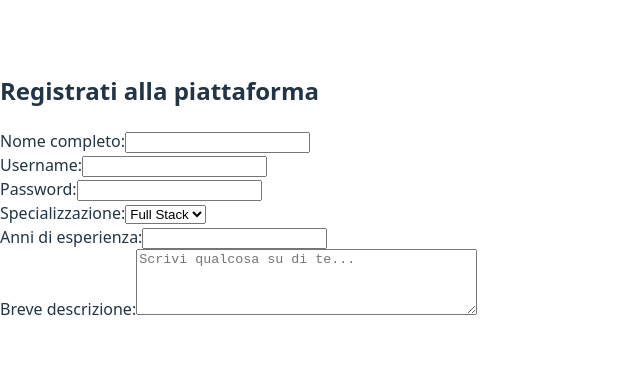
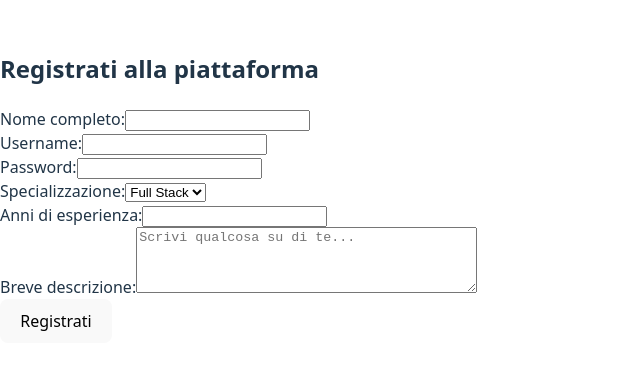
Before and after one commit to GiovanniYahyaLaassel/ex-react-useref-signup, a React (Vite) app: page / in a window 1280 px wide. Shown: the part 213-582 px from the top of the page, without its empty margins (0-640 px from the left). Built offline with nearby package versions, Linux system fonts and the light colour scheme.

Commit message:
Complete Milestone 1: full form with validation and submission

```diff
--- a/src/components/SignupForm.jsx
+++ b/src/components/SignupForm.jsx
@@ -8,7 +8,7 @@ function SignupForm () {
     const [specialization, setSpecialization] = useState("Full Stack");
     const [experience, setExperience] = useState("");
     const [bio, setBio] = useState("");
-
+    const [isSubmitted, setIsSubmitted] = useState(false);
 
     // Handler per aggiornare lo stato
     const handleFullName = (e) => {
@@ -41,10 +41,52 @@ function SignupForm () {
         console.log("Bio:", e.target.value);
     };
 
+    const handleSubmit = (e) => {
+        e.preventDefault();
+
+        //Controllo che tutti i campi siano stati compilati
+        if (
+            !fullName.trim() ||
+            !username.trim() ||
+            !password.trim() ||
+            !specialization.trim() ||
+            !experience.trim() ||
+            !bio.trim()
+        ) {
+            alert("Compila tutti i campi");
+            return;
+        }
+        // Controllo che anni esperienza sia positivo
+        if (isNaN(experience) || Number(experience) <= 0) {
+            alert("Gli anni di esperienza devono essere un numero positivo!");
+            return;
+        }
+        // Controllo che la specializzazione sia valida
+        const validSpecializations = ["Fullstack", "Frontend", "Backend"];
+        if (!validSpecializations.includes(specialization)) {
+            alert("Seleziona una specializzazione valida");
+            return;
+        }
+
+        //  Se tutto è ok, stampo i dati
+        console.log("Dati del form VALIDI:", {
+            fullName,
+            username,
+            password,
+            specialization,
+            experience,
+            bio,
+        });
+
+        setIsSubmitted(true);
+    }
+
 
 
     return (
-        <form>
+        <>
+
+        <form onSubmit={handleSubmit}>
             <h2>Registrati alla piattaforma</h2>
 
             {/* Campo input controllato */}
@@ -113,8 +155,11 @@ function SignupForm () {
                     placeholder="Scrivi qualcosa su di te..."
                 />
             </div>
+            <button type="submit">Registrati</button>
         </form>
-    );
+        {isSubmitted && <p>Registrazione completata con successo</p>}
+    </>
+    )
 }
 
 export default SignupForm;
```
